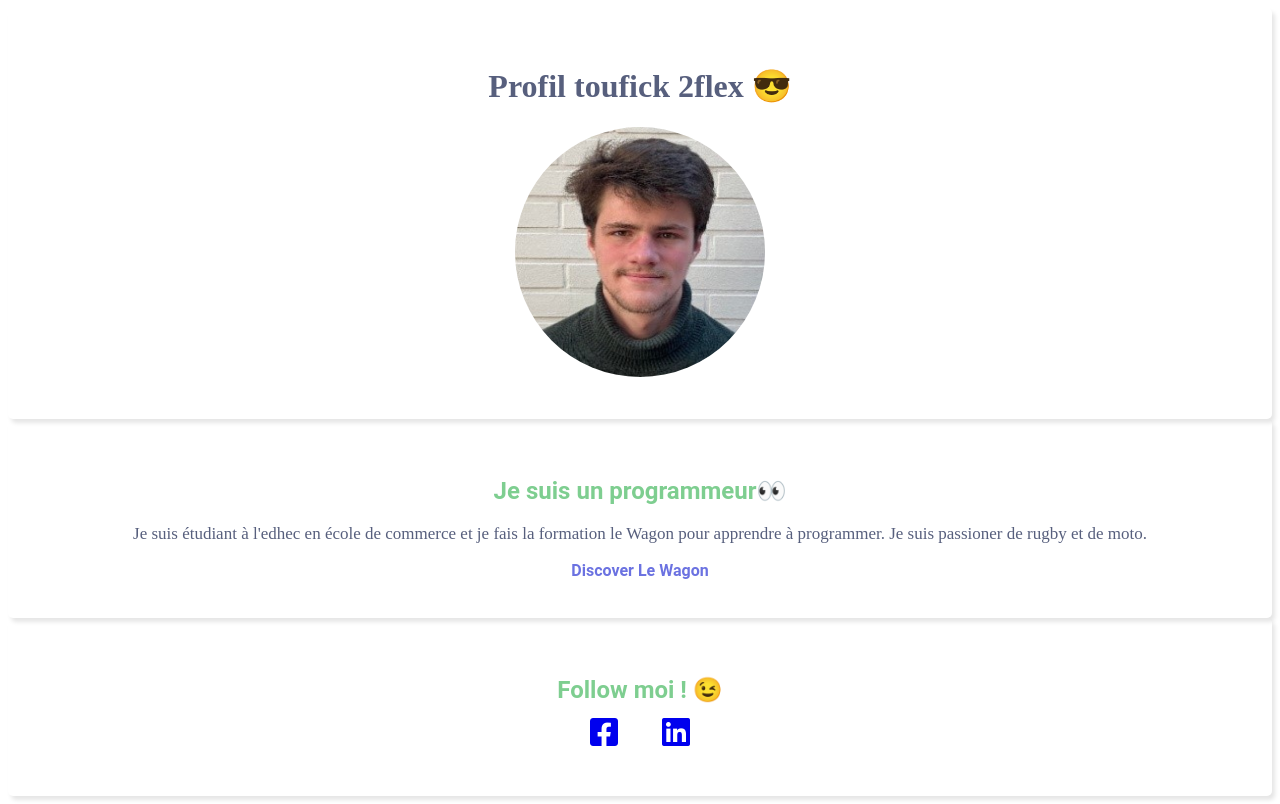
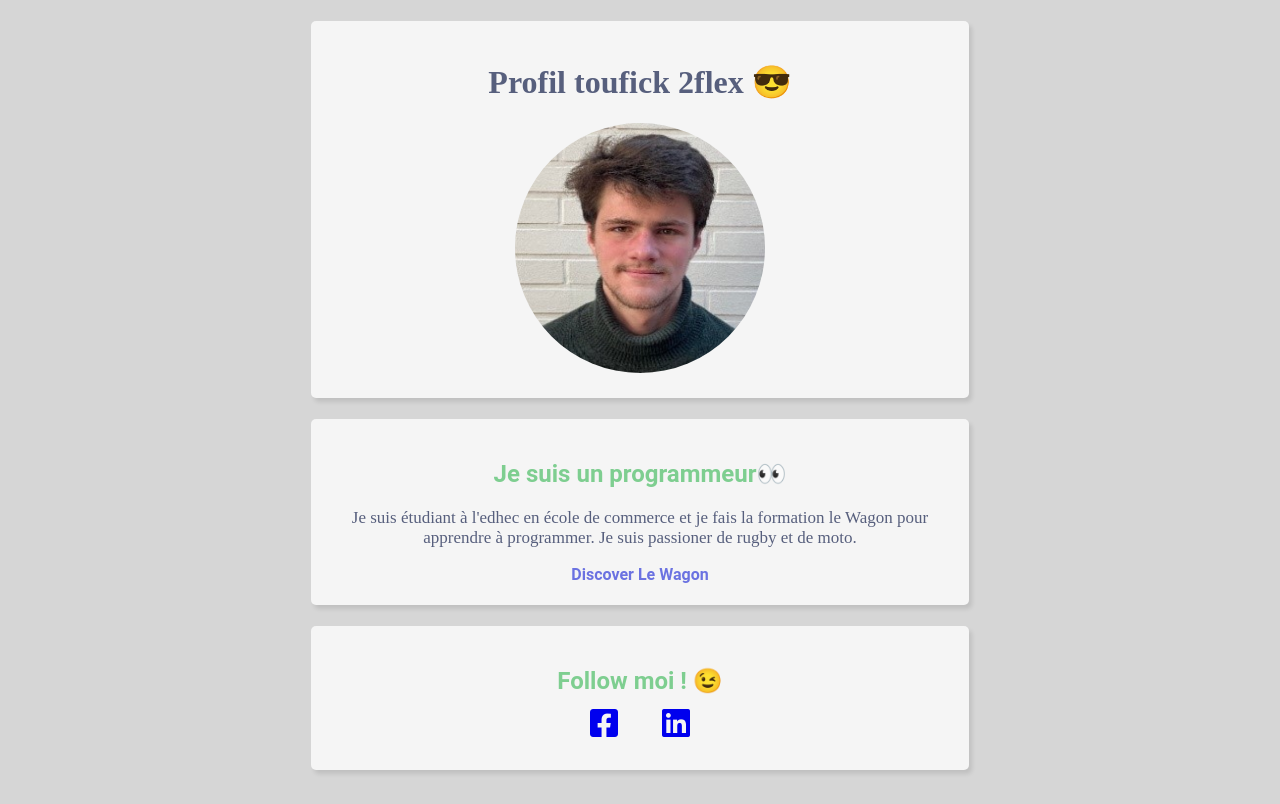
Before and after one commit to Toufick2Flex/profile, a plain HTML site: page index.html in a window 1280 px wide. Drawn offline with Linux system fonts and the light colour scheme.

Commit message:
change color"

```diff
--- a/index.html
+++ b/index.html
@@ -12,13 +12,14 @@
 
   <body>
     <div class="container">
+      <div class="card">
         <h1 id="title-home-page">Profil toufick 2flex 😎</h1>
         <div class="center">
          <img src="images/pjoto_cv.jpg" alt="Photo de profil" id="profil-picture">
        </div>
       </div>
 
-    <div class="container">
+      <div class="card">
 
         <h2 class="subtitle-green">Je suis un programmeur👀</h2>
 
@@ -35,7 +36,7 @@
         </div>
       </div>
 
-    <div class="container">
+      <div class="card">
 
           <h2 class="subtitle-green" >
             Follow moi ! 😉
@@ -53,6 +54,8 @@
             </a>
         </ul>
       </div>
+
+    </div>
   </body>
 
 </html>
--- a/style.css
+++ b/style.css
@@ -1,10 +1,21 @@
-.container{
+.card{
   padding: 3%;
   border-radius: 5px;
   box-shadow: 3px 4px 4px rgba(0,0,0,.1);
-  margin: 0 auto;
+  background-color: whitesmoke;
+  margin: 3%;
+
 }
 
+.container {
+  margin: 0 auto;
+  width:  700px;
+
+}
+
+body {
+  background-color: rgb(214, 214, 214) ;
+}
 
 
 #title-home-page {
```
Lines whose indentation alone changed are shown as unchanged.
